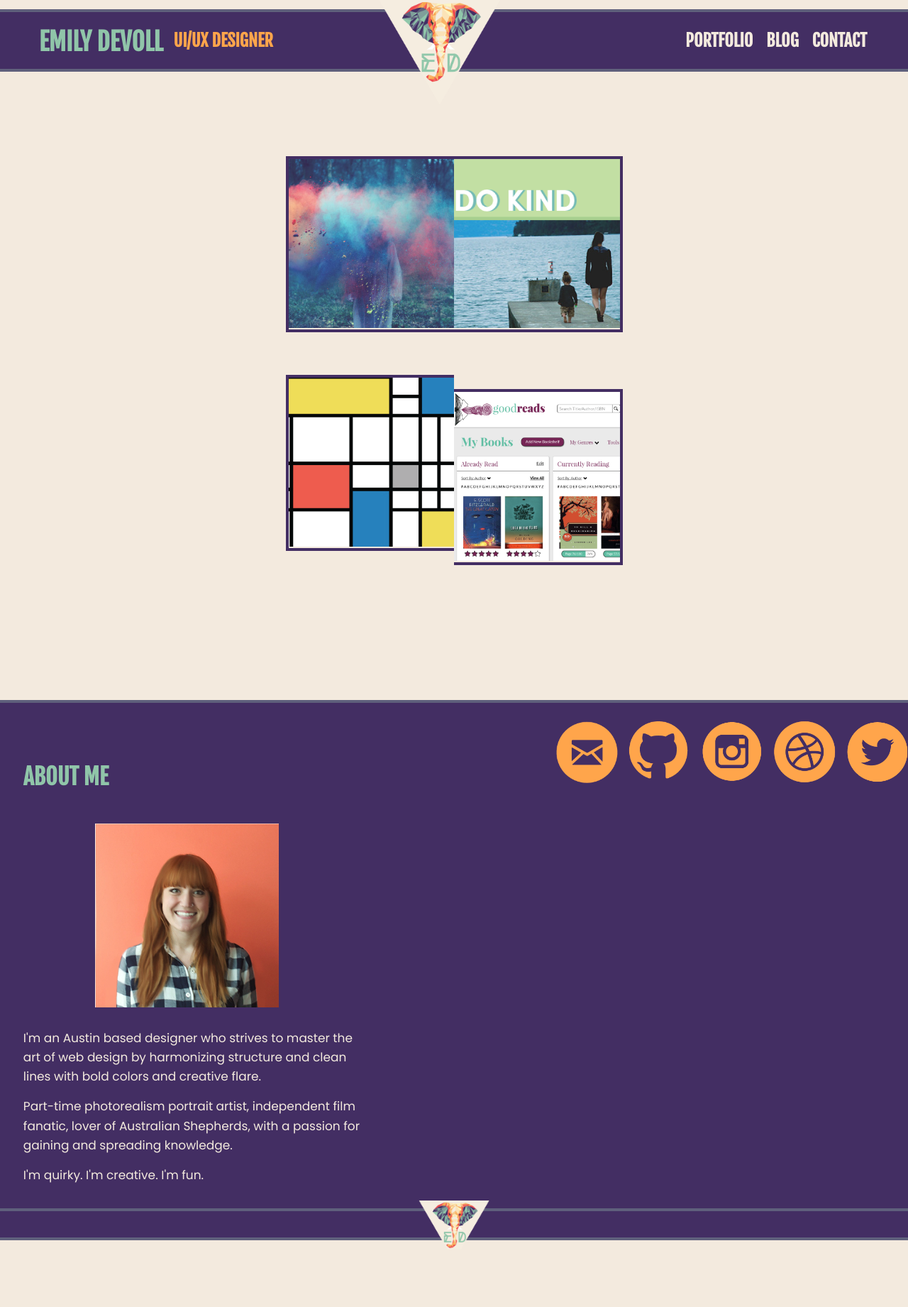
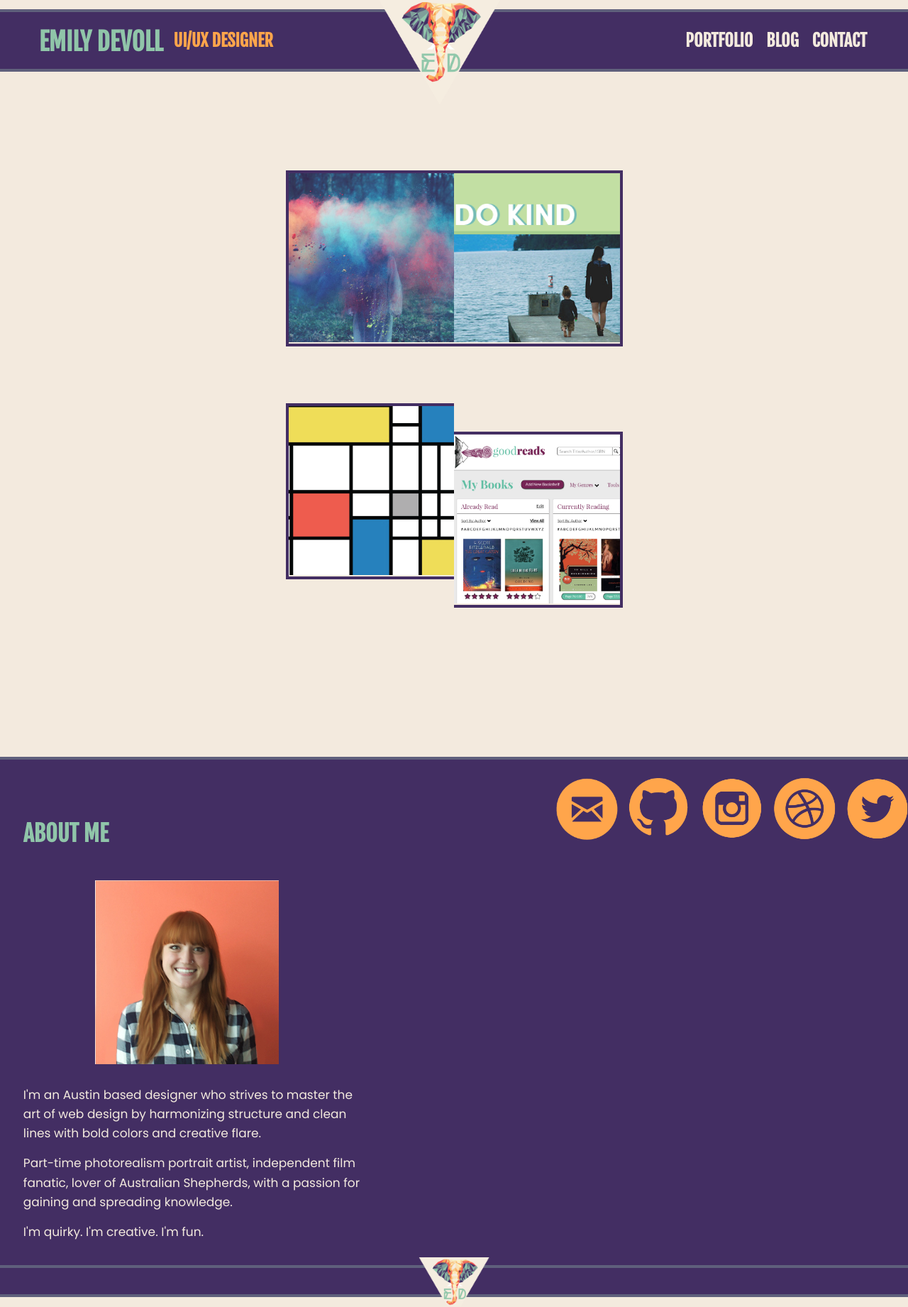
Before and after one commit to staceyatx/staceyatx-github.io, a Jekyll site: the page built from index.html, in a window 1280 px wide. Shown: the whole page at 71% size. Built offline with Jekyll 4.4.1, drawn with Linux system fonts in a browser that asks for light colours; nearby versions of some CDN libraries; before the commit the page ends 1761 px from its top, so only the background shows below that.

Commit message:
Changes made to home small screen

```diff
--- a/css/main.scss
+++ b/css/main.scss
@@ -153,10 +153,10 @@
 			border-bottom: 2px solid $orange;
 			box-sizing: border-box;
 			overflow: hidden;
-			padding: 40px 0 40px 0;
+			padding: 60px 0 60px 0;
 
 			.image-wrapper {
-				width: 48%;
+				width: 47%;
 			}
 		}
 
@@ -167,7 +167,7 @@
 			}
 
 			.image-wrapper {
-				border: 4px solid $orange;
+				border: 3px solid $orange;
 			}
 		}
 	}
@@ -175,7 +175,7 @@
 	.backyard-art {
 
 		.image-wrapper {
-			border: 4px solid $purple;
+			border: 3px solid $purple;
 			float: left;
 			margin-right: 2%;
 
@@ -197,7 +197,7 @@
 		}
 
 		.image-wrapper {
-			border: 4px solid $purple;
+			border: 3px solid $purple;
 			float: right;
 			margin-left: 2%;
 
@@ -214,7 +214,7 @@
 		clear: right;
 
 		.image-wrapper {
-			border: 4px solid $purple;
+			border: 3px solid $purple;
 			float: left;
 			margin-right: 2%;
 
@@ -239,7 +239,7 @@
 		}
 
 		.image-wrapper {
-			border: 4px solid $purple;
+			border: 3px solid $purple;
 			float: right;
 			margin-left: 2%;
 
```
